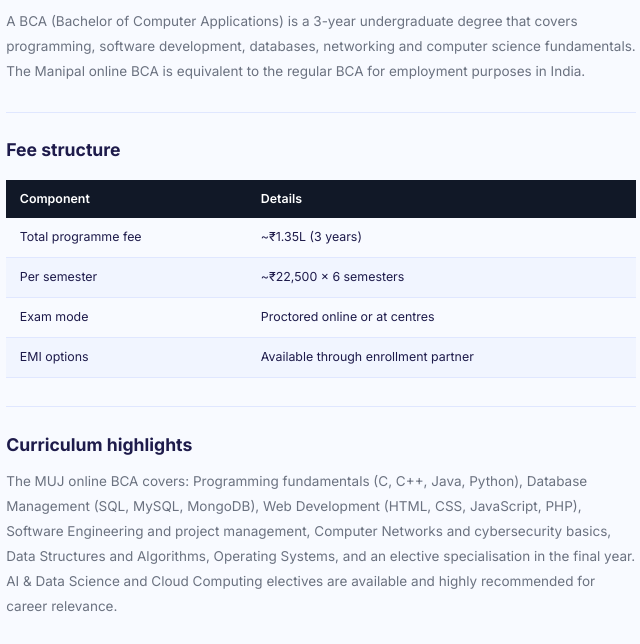
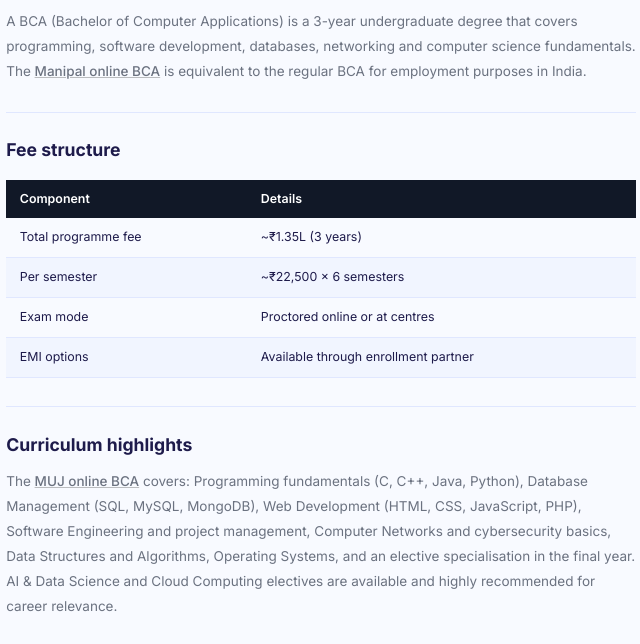
Before and after one commit to durgeshkekare-gif/onlinebca-in, a website: page blog/manipal-university-online-bca-review-2026.html in a window 1280 px wide. Shown: the part 530-1174 px from the top of the page, 175-815 px from the left. Drawn offline with Linux system fonts and the light colour scheme.

Commit message:
Add contextual inline links in all blog articles — 52 links to relevant Jaro programs and internal blog posts based on keyword context

```diff
--- a/blog/manipal-university-online-bca-review-2026.html
+++ b/blog/manipal-university-online-bca-review-2026.html
@@ -98,7 +98,7 @@
 <div class="awrap">
   <article class="art"><h2>Manipal University Jaipur (MUJ) online BCA — overview</h2>
 <p>The Online BCA from Manipal University Jaipur is one of the most popular online undergraduate programs in computer applications in India in 2026. Key advantages: NAAC A+ accreditation, WES (World Education Services) recognition, UGC-DEB approval and a fee of approximately ₹1.35L over 3 years — making it one of the most affordable credible online BCA programs available. The programme is delivered on Manipal Online with live sessions, practical labs, industry projects and placement support.</p>
-<p>A BCA (Bachelor of Computer Applications) is a 3-year undergraduate degree that covers programming, software development, databases, networking and computer science fundamentals. The Manipal online BCA is equivalent to the regular BCA for employment purposes in India.</p>
+<p>A BCA (Bachelor of Computer Applications) is a 3-year undergraduate degree that covers programming, software development, databases, networking and computer science fundamentals. The <a href="https://www.jaroeducation.com/online-bca-programme-manipal-university" target="_blank" rel="noopener" style="color:inherit;text-decoration:underline;text-decoration-color:rgba(0,0,0,.25);font-weight:500;">Manipal online BCA</a> is equivalent to the regular BCA for employment purposes in India.</p>
 
 <h2>Fee structure</h2>
 <table><thead><tr><th>Component</th><th>Details</th></tr></thead><tbody>
@@ -109,7 +109,7 @@
 </tbody></table>
 
 <h2>Curriculum highlights</h2>
-<p>The MUJ online BCA covers: Programming fundamentals (C, C++, Java, Python), Database Management (SQL, MySQL, MongoDB), Web Development (HTML, CSS, JavaScript, PHP), Software Engineering and project management, Computer Networks and cybersecurity basics, Data Structures and Algorithms, Operating Systems, and an elective specialisation in the final year. AI & Data Science and Cloud Computing electives are available and highly recommended for career relevance.</p>
+<p>The <a href="/blog/manipal-university-online-bca-review-2026" style="color:inherit;text-decoration:underline;text-decoration-color:rgba(0,0,0,.25);font-weight:500;">MUJ online BCA</a> covers: Programming fundamentals (C, C++, Java, Python), Database Management (SQL, MySQL, MongoDB), Web Development (HTML, CSS, JavaScript, PHP), Software Engineering and project management, Computer Networks and cybersecurity basics, Data Structures and Algorithms, Operating Systems, and an elective specialisation in the final year. AI & Data Science and Cloud Computing electives are available and highly recommended for career relevance.</p>
 
 <h2>Career paths after Manipal online BCA</h2>
 <p>Junior software developer, web developer, database administrator, IT support specialist, quality assurance tester, and entry-level data analyst roles are common immediate outcomes. For higher-level career acceleration, most BCA graduates pursue: MCA (Master of Computer Applications), MBA in Technology Management, or short technical certificates from IIT/IIM programs. See our guide on <a href="/blog/career-after-bca-india-2026">career options after BCA</a> and explore <a href="https://aicourseindia.com">AI courses</a> as the most career-relevant post-BCA upskilling path.</p>
```
